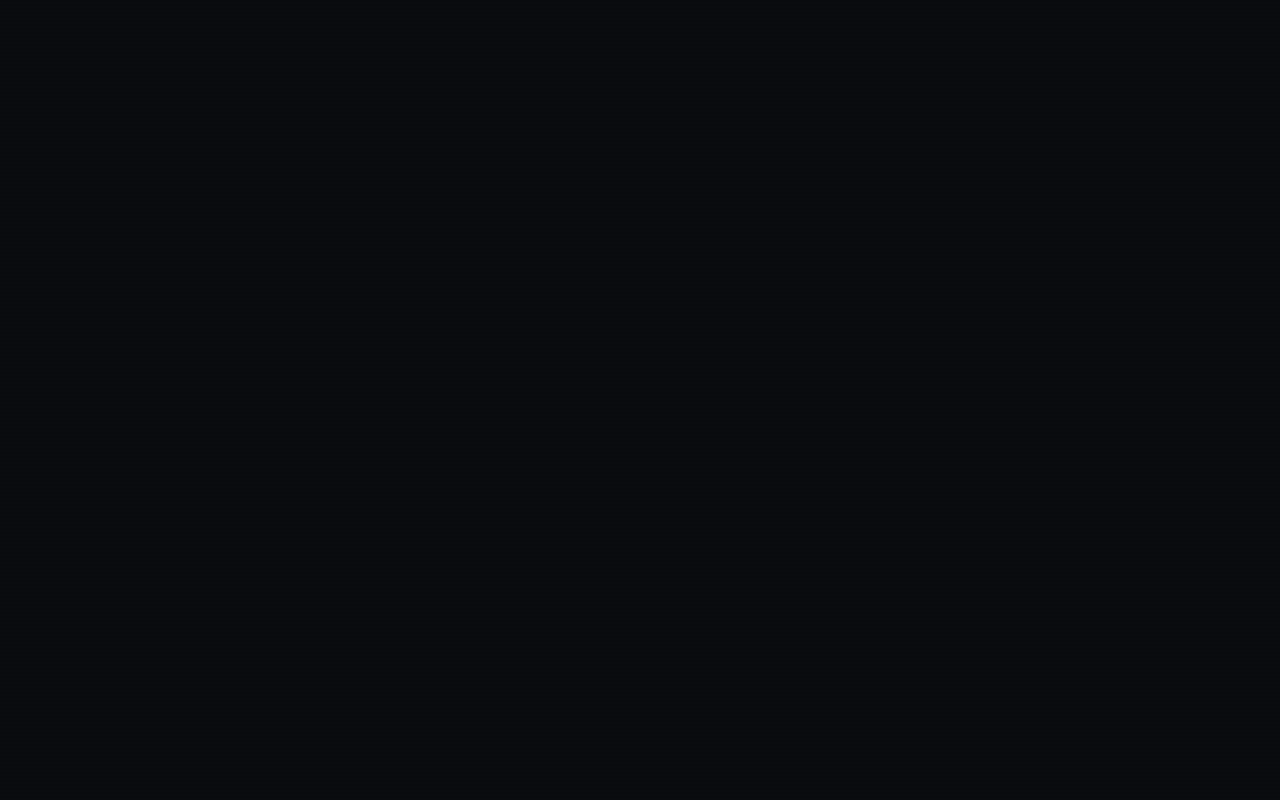
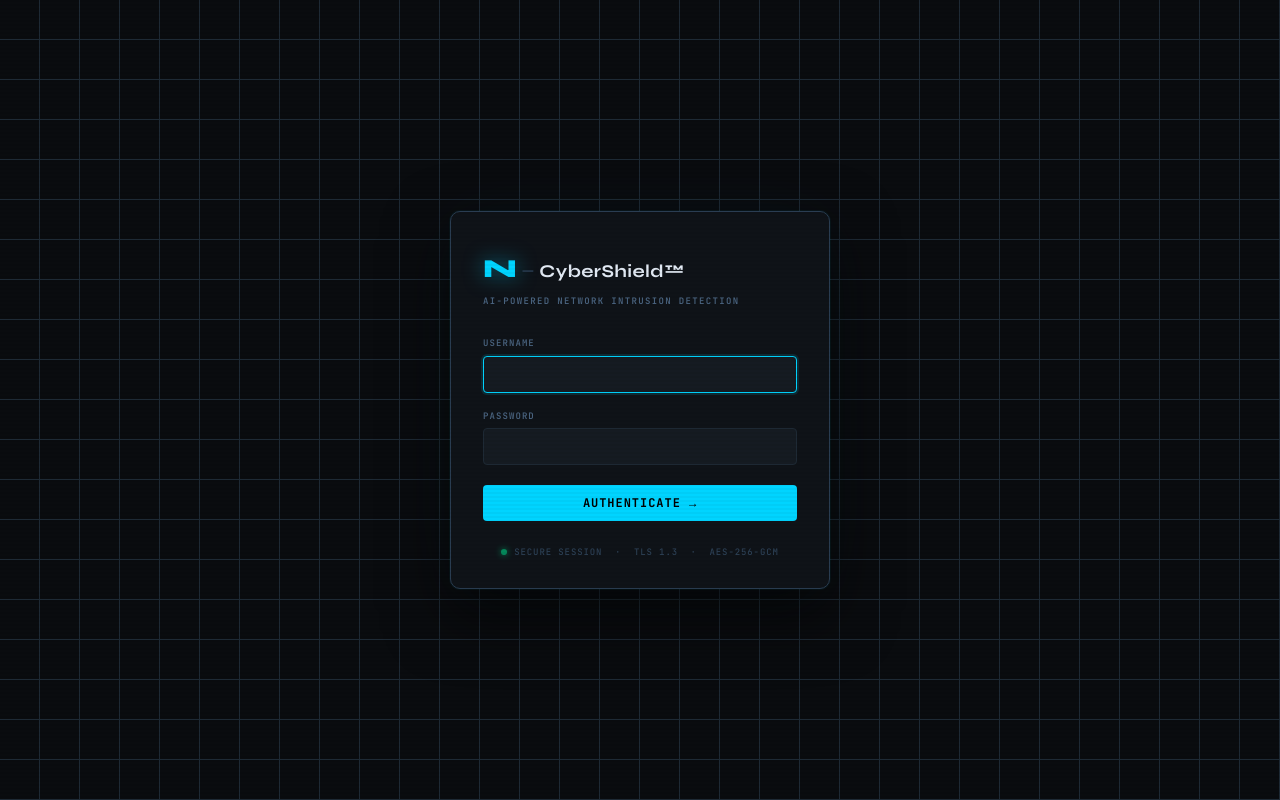
Before and after one commit to Gwagsi-rawlings/ai-nids, a React (Vite) app in the folder frontend/ai-nids-frontend/: page /login in a window 1280 px wide. Before the commit this address had no page. Built offline with nearby package versions, Linux system fonts and the light colour scheme.

Commit message:
LOGIN PAGE AND AUTH 401 ERROR FIX

```diff
--- a/frontend/ai-nids-frontend/src/App.jsx
+++ b/frontend/ai-nids-frontend/src/App.jsx
@@ -1,5 +1,7 @@
-import { BrowserRouter, Routes, Route } from 'react-router-dom';
+import { BrowserRouter, Routes, Route, Navigate } from 'react-router-dom';
+import { useAuthStore } from './store/auth';
 import AppLayout from './layouts/AppLayout';
+import Login from './pages/Login';
 import Overview from './pages/Overview';
 import AlertQueue from './pages/AlertQueue';
 import TrafficMonitor from './pages/TrafficMonitor';
@@ -10,20 +12,33 @@ import Capture from './pages/Capture.tsx';
 import Analytics from './pages/Analytics.tsx';
 import Admin from './pages/Admin.tsx';
 
+function PrivateRoute({ children }) {
+  const token = useAuthStore(s => s.token);
+  return token ? children : <Navigate to="/login" replace />;
+}
+
 export default function App() {
   return (
     <BrowserRouter>
       <Routes>
-        <Route path="/" element={<AppLayout />}>
-          <Route index        element={<Overview />}      />
-          <Route path="alerts"    element={<AlertQueue />} />
-          <Route path="traffic"   element={<TrafficMonitor />}    />
-          <Route path="capture"   element={<Capture />}    />
-          <Route path="rules"     element={<RulesManagement />}      />
-          <Route path="models"    element={<MLModels />}     />
-          <Route path="analytics" element={<Analytics />}  />
-          <Route path="admin"     element={<Admin />}      />
-          <Route path="threat-detection"   element={<ThreatDetection />} />
+        <Route path="/login" element={<Login />} />
+        <Route
+          path="/"
+          element={
+            <PrivateRoute>
+              <AppLayout />
+            </PrivateRoute>
+          }
+        >
+          <Route index             element={<Overview />}         />
+          <Route path="alerts"     element={<AlertQueue />}       />
+          <Route path="traffic"    element={<TrafficMonitor />}   />
+          <Route path="capture"    element={<Capture />}          />
+          <Route path="rules"      element={<RulesManagement />}  />
+          <Route path="models"     element={<MLModels />}         />
+          <Route path="analytics"  element={<Analytics />}        />
+          <Route path="admin"      element={<Admin />}            />
+          <Route path="threat-detection" element={<ThreatDetection />} />
         </Route>
       </Routes>
     </BrowserRouter>
--- a/frontend/ai-nids-frontend/src/components/TopBar.jsx
+++ b/frontend/ai-nids-frontend/src/components/TopBar.jsx
@@ -1,4 +1,5 @@
 import { useState, useEffect } from 'react';
+import { useAuthStore } from '../store/auth';
 import './TopBar.css';
 
 /* ── tiny live clock ─────────────────────────────────────── */
@@ -44,6 +45,13 @@ function HealthPill({ status = 'ok' }) {
 
 /* ── main component ──────────────────────────────────────── */
 export default function TopBar({ onMenuToggle, sidebarOpen }) {
+  const { logout } = useAuthStore();
+
+  function handleLogout() {
+    logout();
+    window.location.replace('/login');
+  }
+
   return (
     <header className="topbar">
       {/* left: hamburger + wordmark */}
@@ -103,6 +111,16 @@ export default function TopBar({ onMenuToggle, sidebarOpen }) {
             <span className="topbar-role">SYSTEM_ADMIN</span>
           </div>
         </div>
+
+        {/* logout */}
+        <button className="topbar-icon-btn" title="Sign out" onClick={handleLogout}>
+          <svg width="14" height="14" viewBox="0 0 24 24" fill="none"
+            stroke="currentColor" strokeWidth="1.8" strokeLinecap="round" strokeLinejoin="round">
+            <path d="M9 21H5a2 2 0 0 1-2-2V5a2 2 0 0 1 2-2h4"/>
+            <polyline points="16 17 21 12 16 7"/>
+            <line x1="21" y1="12" x2="9" y2="12"/>
+          </svg>
+        </button>
       </div>
     </header>
   );
--- /dev/null
+++ b/frontend/ai-nids-frontend/src/pages/Login.css
@@ -0,0 +1,182 @@
+/* ── Login page ─────────────────────────────────────────────── */
+
+.login-root {
+  min-height: 100vh;
+  display: flex;
+  align-items: center;
+  justify-content: center;
+  background: var(--bg-base);
+
+  /* grid overlay matching app-content */
+  background-image:
+    linear-gradient(var(--border) 1px, transparent 1px),
+    linear-gradient(90deg, var(--border) 1px, transparent 1px);
+  background-size: 40px 40px;
+  background-position: -1px -1px;
+}
+
+.login-card {
+  width: 100%;
+  max-width: 380px;
+  background: var(--bg-surface);
+  border: 1px solid var(--border-bright);
+  border-radius: var(--radius-lg);
+  padding: 36px 32px 28px;
+  box-shadow:
+    0 0 0 1px rgba(0,212,255,0.04),
+    0 24px 64px rgba(0, 0, 0, 0.6),
+    0 0 80px rgba(0, 212, 255, 0.04);
+}
+
+/* wordmark */
+.login-wordmark {
+  display: flex;
+  align-items: baseline;
+  gap: 6px;
+  margin-bottom: 4px;
+}
+
+.login-wordmark-n {
+  font-family: var(--font-display);
+  font-size: 26px;
+  font-weight: 800;
+  color: var(--accent);
+  text-shadow: 0 0 20px rgba(0, 212, 255, 0.5);
+  letter-spacing: -0.01em;
+}
+
+.login-wordmark-sep {
+  font-size: 18px;
+  color: var(--border-bright);
+}
+
+.login-wordmark-name {
+  font-family: var(--font-display);
+  font-size: 18px;
+  font-weight: 700;
+  color: var(--text-primary);
+  letter-spacing: 0.02em;
+}
+
+.login-subtitle {
+  font-size: 9px;
+  font-weight: 600;
+  letter-spacing: 0.15em;
+  color: var(--text-muted);
+  text-transform: uppercase;
+  margin-bottom: 28px;
+}
+
+/* form */
+.login-form {
+  display: flex;
+  flex-direction: column;
+  gap: 16px;
+}
+
+.login-field {
+  display: flex;
+  flex-direction: column;
+  gap: 5px;
+}
+
+.login-label {
+  font-size: 9px;
+  font-weight: 600;
+  letter-spacing: 0.12em;
+  color: var(--text-muted);
+  text-transform: uppercase;
+}
+
+.login-input {
+  background: var(--bg-elevated);
+  border: 1px solid var(--border);
+  border-radius: var(--radius-sm);
+  color: var(--text-primary);
+  font-family: var(--font-mono);
+  font-size: 13px;
+  padding: 9px 12px;
+  outline: none;
+  transition: border-color var(--transition), box-shadow var(--transition);
+}
+
+.login-input:focus {
+  border-color: var(--accent);
+  box-shadow: 0 0 0 2px rgba(0, 212, 255, 0.12);
+}
+
+.login-input::placeholder {
+  color: var(--text-dim);
+}
+
+/* error banner */
+.login-error {
+  display: flex;
+  align-items: center;
+  gap: 7px;
+  padding: 8px 12px;
+  background: var(--critical-dim);
+  border: 1px solid rgba(255, 59, 92, 0.3);
+  border-radius: var(--radius-sm);
+  color: var(--critical);
+  font-size: 11px;
+  line-height: 1.4;
+}
+
+/* submit button */
+.login-btn {
+  display: flex;
+  align-items: center;
+  justify-content: center;
+  gap: 8px;
+  margin-top: 4px;
+  padding: 10px 16px;
+  background: var(--accent);
+  color: #000;
+  border: none;
+  border-radius: var(--radius-sm);
+  font-family: var(--font-mono);
+  font-size: 12px;
+  font-weight: 700;
+  letter-spacing: 0.08em;
+  cursor: pointer;
+  transition: background var(--transition), opacity var(--transition);
+}
+
+.login-btn:hover:not(:disabled) {
+  background: #22ddff;
+}
+
+.login-btn:disabled {
+  opacity: 0.6;
+  cursor: not-allowed;
+}
+
+/* spinner */
+.login-spinner {
+  width: 10px;
+  height: 10px;
+  border: 2px solid rgba(0, 0, 0, 0.3);
+  border-top-color: #000;
+  border-radius: 50%;
+  animation: spin 600ms linear infinite;
+  flex-shrink: 0;
+}
+
+@keyframes spin {
+  to { transform: rotate(360deg); }
+}
+
+/* footer */
+.login-footer {
+  display: flex;
+  align-items: center;
+  justify-content: center;
+  gap: 7px;
+  margin-top: 24px;
+  font-size: 9px;
+  font-weight: 500;
+  letter-spacing: 0.1em;
+  color: var(--text-dim);
+  text-transform: uppercase;
+}
--- /dev/null
+++ b/frontend/ai-nids-frontend/src/pages/Login.jsx
@@ -0,0 +1,103 @@
+import { useState } from 'react';
+import { useNavigate, Navigate } from 'react-router-dom';
+import axios from 'axios';
+import { useAuthStore } from '../store/auth';
+import './Login.css';
+
+export default function Login() {
+  const { token, setToken } = useAuthStore();
+  const navigate = useNavigate();
+  const [username, setUsername] = useState('');
+  const [password, setPassword] = useState('');
+  const [error, setError] = useState('');
+  const [loading, setLoading] = useState(false);
+
+  // Already authenticated — skip the login page
+  if (token) return <Navigate to="/" replace />;
+
+  async function handleSubmit(e) {
+    e.preventDefault();
+    setError('');
+    setLoading(true);
+    try {
+      // Use plain axios (not apiClient) so the 401 response interceptor
+      // doesn't fire and wipe our error message before we can show it.
+      const { data } = await axios.post('/api/v1/auth/login', { username, password });
+      setToken(data.access_token);
+      navigate('/', { replace: true });
+    } catch (err) {
+      setError(err.response?.data?.detail ?? 'Login failed. Check your credentials.');
+    } finally {
+      setLoading(false);
+    }
+  }
+
+  return (
+    <div className="login-root">
+      <div className="login-card animate-fade-up">
+        {/* wordmark */}
+        <div className="login-wordmark">
+          <span className="login-wordmark-n">N</span>
+          <span className="login-wordmark-sep">—</span>
+          <span className="login-wordmark-name">CyberShield™</span>
+        </div>
+        <p className="login-subtitle">AI-POWERED NETWORK INTRUSION DETECTION</p>
+
+        <form className="login-form" onSubmit={handleSubmit} autoComplete="off">
+          <div className="login-field">
+            <label className="login-label" htmlFor="login-username">USERNAME</label>
+            <input
+              id="login-username"
+              className="login-input"
+              type="text"
+              value={username}
+              onChange={e => setUsername(e.target.value)}
+              autoFocus
+              required
+              spellCheck={false}
+              autoCapitalize="none"
+            />
+          </div>
+
+          <div className="login-field">
+            <label className="login-label" htmlFor="login-password">PASSWORD</label>
+            <input
+              id="login-password"
+              className="login-input"
+              type="password"
+              value={password}
+              onChange={e => setPassword(e.target.value)}
+              required
+            />
+          </div>
+
+          {error && (
+            <div className="login-error" role="alert">
+              <svg width="12" height="12" viewBox="0 0 24 24" fill="none"
+                stroke="currentColor" strokeWidth="2" strokeLinecap="round" strokeLinejoin="round">
+                <circle cx="12" cy="12" r="10"/>
+                <line x1="12" y1="8" x2="12" y2="12"/>
+                <line x1="12" y1="16" x2="12.01" y2="16"/>
+              </svg>
+              {error}
+            </div>
+          )}
+
+          <button className="login-btn" type="submit" disabled={loading}>
+            {loading ? (
+              <>
+                <span className="login-spinner" />
+                AUTHENTICATING...
+              </>
+            ) : 'AUTHENTICATE →'}
+          </button>
+        </form>
+
+        <div className="login-footer">
+          <span className="dot dot-ok dot-pulse" />
+          SECURE SESSION &nbsp;·&nbsp; TLS 1.3 &nbsp;·&nbsp; AES-256-GCM
+        </div>
+      </div>
+    </div>
+  );
+}
```
